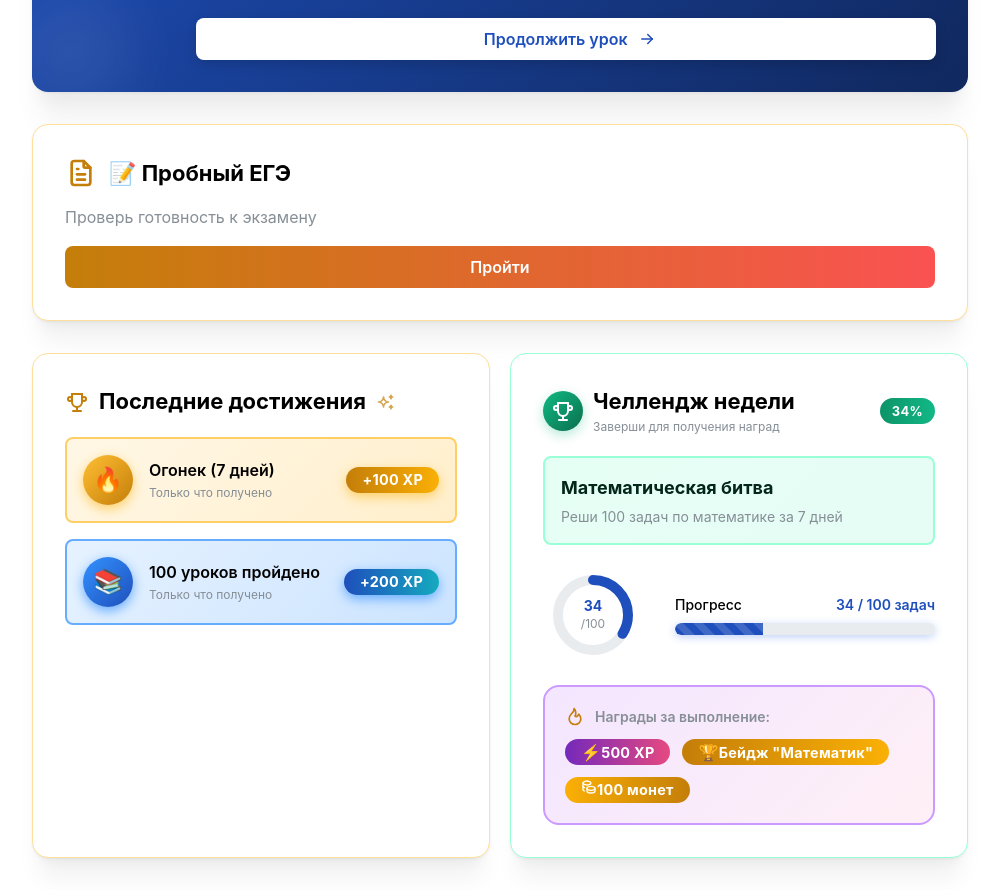
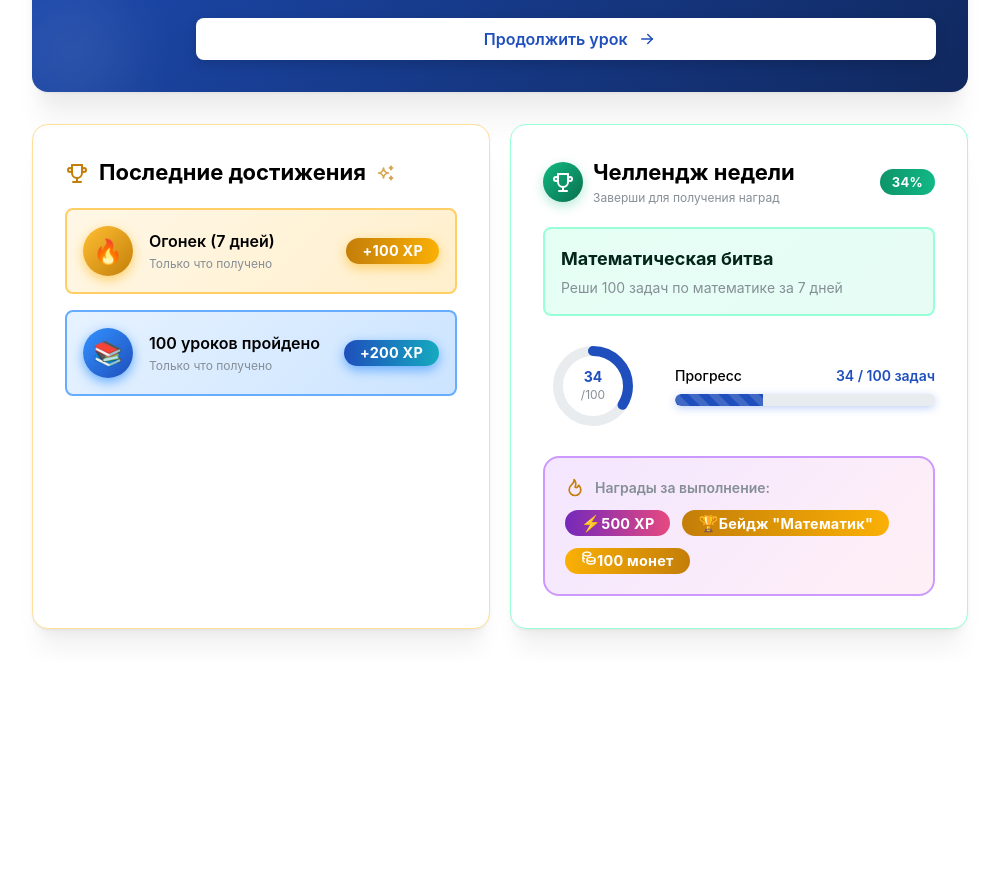
Before and after one commit to RichJsNomad/ExamPrep, a React (Vite) app: page /dashboard in a window 1280 px wide. Shown: the part 1560-2450 px from the top of the page, without its empty margins (280-1279 px from the left). After the commit the page ends 2221 px from the top, so only its background shows below. Built offline with nearby package versions, Linux system fonts and the light colour scheme.

Commit message:
fixed flow 5

```diff
--- a/src/layouts/MainLayout.tsx
+++ b/src/layouts/MainLayout.tsx
@@ -19,7 +19,7 @@ export function MainLayout({ children }: MainLayoutProps) {
     { icon: IconBook, label: 'Мои курсы', href: '/courses', color: 'purple' },
     { icon: IconTarget, label: 'Мой план поступления', href: '/roadmap', color: 'orange' },
     { icon: IconWriting, label: 'Практика', href: '/practice', color: 'green' },
-    { icon: IconFileText, label: 'Пробные экзамены', href: '/exams', color: 'blue' },
+    { icon: IconFileText, label: 'Пробные экзамены', href: '/mock-exam/subjects', color: 'blue' },
     { icon: IconTrophy, label: 'Достижения', href: '/achievements', color: 'orange' },
     { icon: IconChartBar, label: 'Статистика', href: '/stats', color: 'purple' },
   ]
--- a/src/pages/StudentDashboard.tsx
+++ b/src/pages/StudentDashboard.tsx
@@ -9,7 +9,6 @@ import { GoalProgressCard } from '../components/dashboard/GoalProgressCard'
 import { ContinueLearningCard } from '../components/dashboard/ContinueLearningCard'
 import { AchievementsCard } from '../components/dashboard/AchievementsCard'
 import { WeeklyChallengeCard } from '../components/dashboard/WeeklyChallengeCard'
-import { MockExamCard } from '../components/dashboard/MockExamCard'
 import { useOnboarding } from '../context/OnboardingContext'
 import { useDailyProgress } from '../context/DailyProgressContext'
 
@@ -160,9 +159,6 @@ export function StudentDashboard() {
           subjectColor="blue"
         />
 
-        {/* Пробный ЕГЭ */}
-        <MockExamCard onStartClick={() => navigate('/mock-exam/subjects')} />
-
         {/* Вторая сетка */}
         <SimpleGrid cols={{ base: 1, md: 2 }} spacing="lg">
           {/* Последние достижения */}
```
